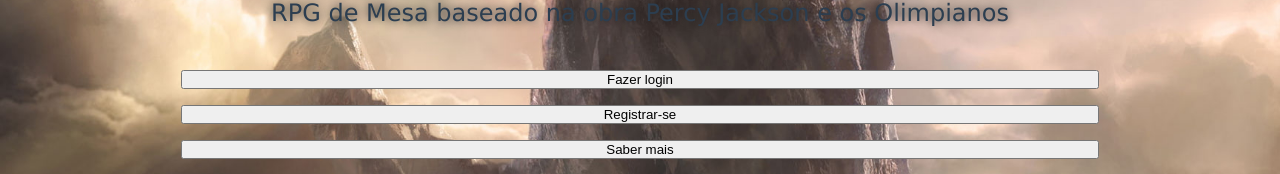
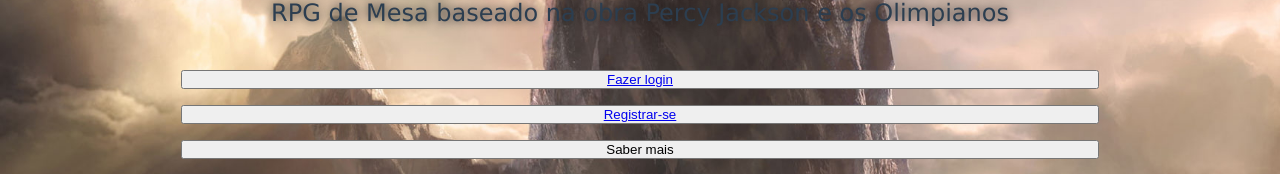
Before and after one commit to gabrielgomeso/pjrpg, a Vue app: page / in a window 1280 px wide. Shown: the part 337-511 px from the top of the page. Built offline with nearby package versions, Linux system fonts and the light colour scheme; no server answers.

Commit message:
style: make home only as presentation

```diff
--- a/src/views/HomeView.vue
+++ b/src/views/HomeView.vue
@@ -1,14 +1,10 @@
 <script setup lang="ts">
-import { ref, onBeforeMount } from "vue";
+import { onBeforeMount } from "vue";
 import { useAuthStore } from "@/stores/auth";
 import { storeToRefs } from "pinia";
 
-const { getUser, register, login, logout } = useAuthStore();
+const { getUser } = useAuthStore();
 const { loggedUser } = storeToRefs(useAuthStore());
-
-const email = ref("");
-const email_confirmation = ref("");
-const password = ref("");
 
 onBeforeMount(() => {
   if (loggedUser.value == undefined) {
@@ -25,66 +21,16 @@ onBeforeMount(() => {
         RPG de Mesa baseado na obra <span>Percy Jackson e os Olimpianos</span>
       </h2>
       <div class="main-page__first-fold--action-buttons">
-        <button class="main-page__first-fold--login-button">Fazer login</button>
-        <button class="main-page__first-fold--register-button">Registrar-se</button>
+        <button class="main-page__first-fold--login-button">
+          <a href="/auth/login">Fazer login</a>
+        </button>
+        <button class="main-page__first-fold--register-button">
+          <a href="/auth/register">Registrar-se</a>
+        </button>
         <button class="main-page__first-fold--about-button">Saber mais</button>
       </div>
     </div>
   </main>
-  <!-- <main class="home-main">
-    <div v-if="loggedUser == undefined" class="auth-container">
-      <div>
-        <h2>Login</h2>
-        <label for="email">
-          E-mail:
-          <input v-model="email" type="email" name="email" id="email" />
-        </label>
-        <label for="password">
-          Password:
-          <input
-            v-model="password"
-            type="password"
-            name="password"
-            id="password"
-          />
-        </label>
-
-        <button type="button" @click="login(email, password)">Login</button>
-      </div>
-      <div>
-        <h2>Register</h2>
-        <label for="email">
-          E-mail:
-          <input v-model="email" type="email" name="email" id="email" />
-        </label>
-        <label for="email_confirmation">
-          E-mail confirmation:
-          <input
-            v-model="email_confirmation"
-            type="email"
-            name="email_confirmation"
-            id="email_confirmation"
-          />
-        </label>
-        <label for="password">
-          Password:
-          <input
-            v-model="password"
-            type="password"
-            name="password"
-            id="password"
-          />
-        </label>
-
-        <button type="button" @click="register(email, password)">
-          Register
-        </button>
-      </div>
-    </div>
-    <div v-if="loggedUser != undefined">
-      <button type="button" @click="logout()">logout</button>
-    </div>
-  </main> -->
 </template>
 <style>
 .main-page__first-fold {
```
